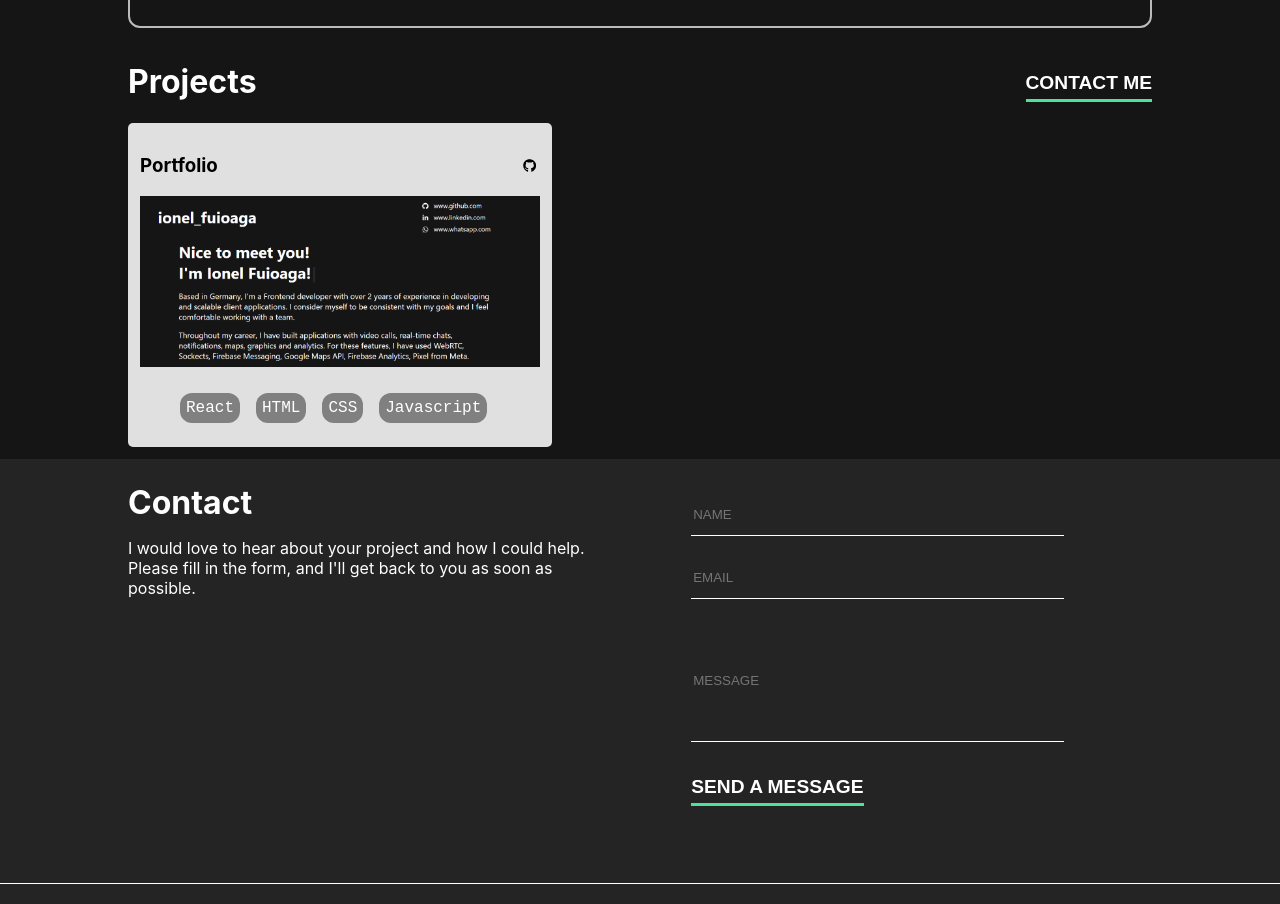
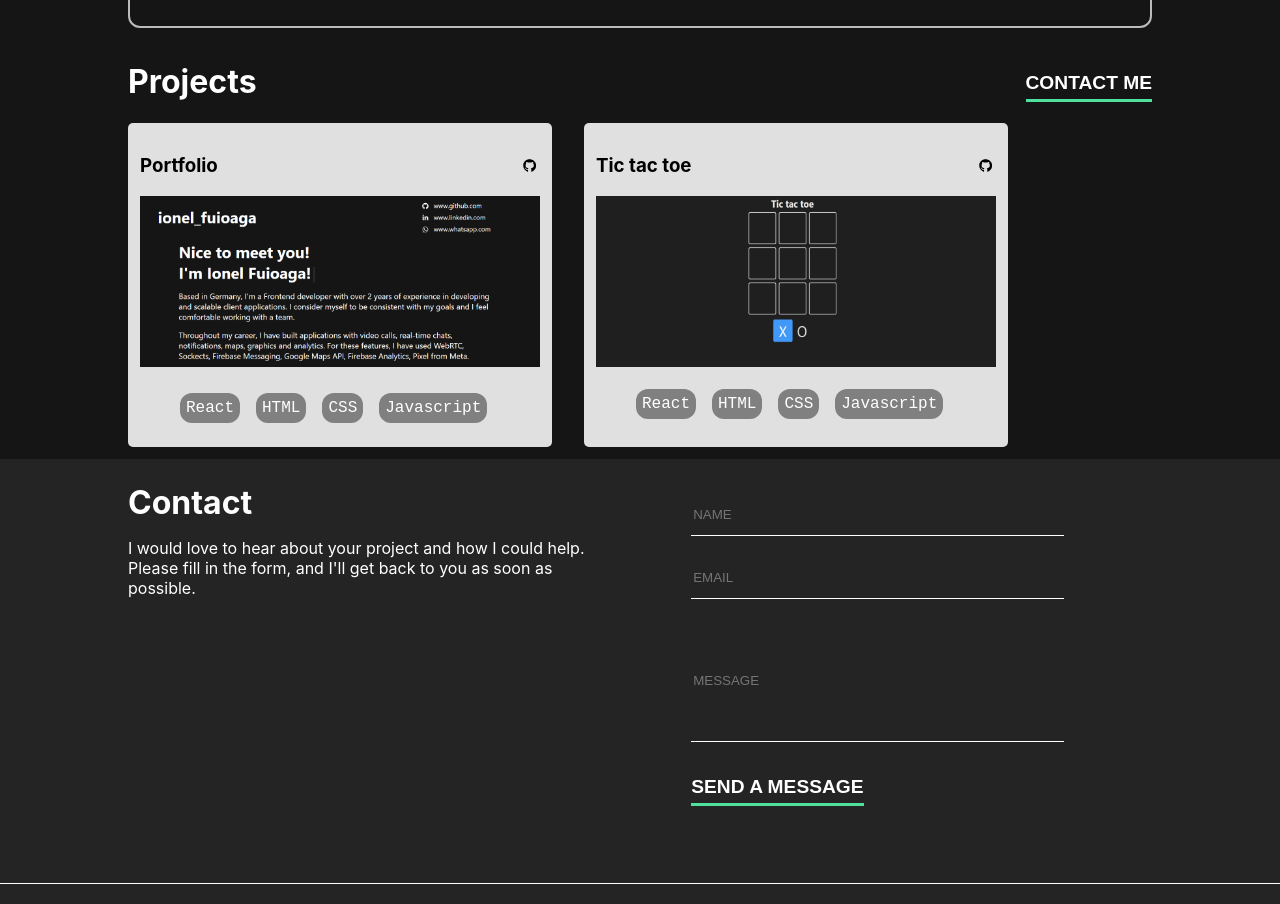
Before and after one commit to IonelRST/portfolio, a React (Create React App) app: page / in a window 1280 px wide. Shown: the part 932-1836 px from the top of the page. Built offline with nearby package versions, Linux system fonts and the light colour scheme.

Commit message:
add tictactoe

```diff
--- a/src/components/projects/projects.css
+++ b/src/components/projects/projects.css
@@ -24,7 +24,7 @@
     max-width: 400px;
     max-height: 300px;
     padding: 12px;
-    margin: 12px auto;
+    margin: 12px 12px 12px 0px;
 }
 
 .project-image {
@@ -36,7 +36,7 @@
     .projects-grid {
         display: grid;
         grid-template-columns: auto;
-        grid-gap: 10px;
+        grid-gap: 20px;
         justify-content: flex-start;
     }
 
@@ -46,7 +46,7 @@
     .projects-grid {
         display: grid;
         grid-template-columns: auto auto;
-        grid-gap: 10px;
+        grid-gap: 20px;
         justify-content: flex-start;
     }
 }
@@ -55,7 +55,7 @@
     .projects-grid {
         display: grid;
         grid-template-columns: auto auto auto;
-        grid-gap: 10px;
+        grid-gap: 20px;
         justify-content: flex-start;
     }
 }
--- a/src/components/projects/projects.js
+++ b/src/components/projects/projects.js
@@ -1,18 +1,27 @@
 import React from 'react'
 import './projects.css'
 import portfolio from '../../images/react-portfolio.png'
-import { FaGithub } from 'react-icons/fa';
-import handleClickScroll from '../../utils/scrollToContact';
+import tictactoe from '../../images/tictactoe-project.png'
+import { FaGithub } from 'react-icons/fa'
+import handleClickScroll from '../../utils/scrollToContact'
 
 const projectsList = [
   {
     id: 1,
     project_name: 'Portfolio',
     technologies: ['React', 'HTML', 'CSS', 'Javascript'],
-    link: 'www.hola.com',
+    link: null,
     link_github: 'https://github.com/IonelRST/portfolio',
     image: portfolio
   },
+  {
+    id: 2,
+    project_name: 'Tic tac toe',
+    technologies: ['React', 'HTML', 'CSS', 'Javascript'],
+    link: 'https://ionelrst.github.io/tic-tac-toe/',
+    link_github: 'https://github.com/IonelRST/tic-tac-toe',
+    image: tictactoe
+  }
 ]
 
 const Projects = () => (
@@ -38,7 +47,7 @@ Projects.defaultProps = {}
 export default Projects
 
 const ProjectsItems = props => {
-  const { project_name, technologies, link_github, image } = props.project
+  const { project_name, technologies, link, link_github, image } = props.project
   return (
     <div className='project-container'>
       <div className='title'>
@@ -49,7 +58,14 @@ const ProjectsItems = props => {
           </div>
         </a>
       </div>
-      <img className='project-image' src={image} alt={project_name}></img>
+      {link !== null ? (
+        <a href={link}>
+          <img className='project-image' src={image} alt={project_name}></img>
+        </a>
+      ) : (
+        <img className='project-image' src={image} alt={project_name}></img>
+      )}
+
       <ul className='used-technologies'>
         {technologies.map(technology => (
           <li className='technology-label'>{technology}</li>
```
Also changed, not shown: src/images/tictactoe-project.png (added).
